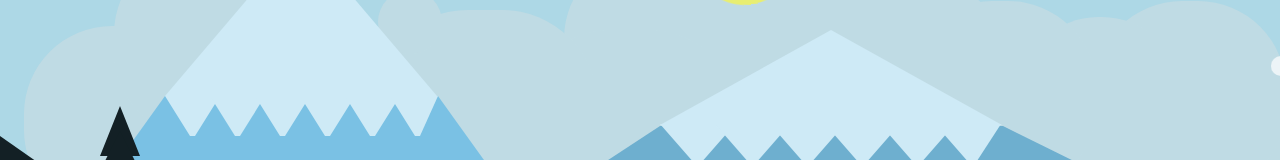
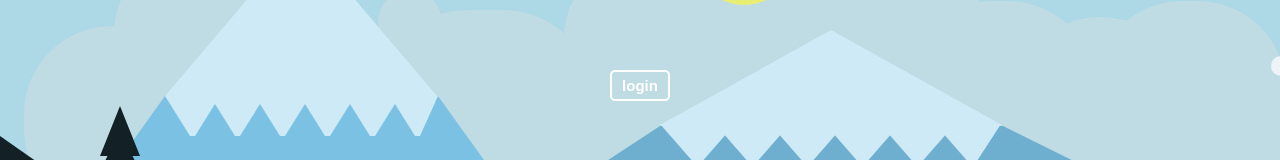
Before and after one commit to mmarsden89/mountain-view, a React (Create React App) app: page / in a window 1280 px wide. Shown: the part 314-474 px from the top of the page. Built offline with nearby package versions, Linux system fonts and the light colour scheme.

Commit message:
set up login button functionality and cary over component to heirarchy

```diff
--- a/src/App.js
+++ b/src/App.js
@@ -1,11 +1,16 @@
 import "./App.css";
-import { Mountains, CelestialContainer } from "./Components/index";
+import {
+  Mountains,
+  CelestialContainer,
+  LoginContainer,
+} from "./Components/index";
 
 function App() {
   return (
     <div className="App">
       <CelestialContainer />
       <Mountains />
+      <LoginContainer />
     </div>
   );
 }
--- a/src/Components/CelestialContainer/CelestialContainer.scss
+++ b/src/Components/CelestialContainer/CelestialContainer.scss
@@ -118,7 +118,6 @@
 }
 
 .sun {
-  // z-index: 10;
   position: absolute;
   height: 100px;
   width: 100px;
--- a/src/Components/Login/LoginButton.js
+++ b/src/Components/Login/LoginButton.js
@@ -1,5 +1,12 @@
-const LoginButton = () => {
-  return <div className="login-button-container"></div>;
+const LoginButton = (props) => {
+  const { handleLogin } = props;
+  return (
+    <div className="login-button-container">
+      <button className="login-button" onClick={handleLogin}>
+        login
+      </button>
+    </div>
+  );
 };
 
 export default LoginButton;
--- a/src/Components/Login/LoginContainer.js
+++ b/src/Components/Login/LoginContainer.js
@@ -1,7 +1,19 @@
+import React, { useState } from "react";
 import "./loginContainer.scss";
+import LoginButton from "./LoginButton";
 
 const LoginContainer = () => {
-  return <div className="login-container"></div>;
+  const [login, setLogin] = useState(false);
+
+  const handleLogin = () => {
+    setLogin(!login);
+  };
+
+  return (
+    <div className="login-container">
+      {!login && <LoginButton handleLogin={handleLogin} />}
+    </div>
+  );
 };
 
 export default LoginContainer;
--- a/src/Components/Login/loginContainer.scss
+++ b/src/Components/Login/loginContainer.scss
@@ -1,5 +1,33 @@
 .login-container {
+  z-index: 10;
   width: 100vw;
-  height: 100vw;
+  height: 100vh;
   position: absolute;
+  top: 0;
 }
+
+.login-button-container {
+  margin: auto 0;
+  width: 100%;
+  height: 100%;
+  text-align: center;
+}
+
+.login-button {
+  margin: auto 0;
+  margin-top: 30%;
+  padding: 5px 10px;
+  font-size: 15px;
+  background-color: transparent;
+  color: white;
+  font-weight: 700;
+  border: 2px solid white;
+  border-radius: 5px;
+  transition: 0.5s;
+  cursor: pointer;
+}
+
+.login-button:hover {
+  background-color: white;
+  color: #6eafcf;
+}
--- a/src/Components/Mountains/mountains.scss
+++ b/src/Components/Mountains/mountains.scss
@@ -119,7 +119,7 @@ $cloud-color: rgb(210, 222, 226);
 .wide-cap-5,
 .wide-cap-6 {
   width: 5px;
-  z-index: 10;
+  z-index: 9;
   position: absolute;
   top: 133px;
   border-left: 35px solid transparent;
--- a/src/Components/index.js
+++ b/src/Components/index.js
@@ -1,4 +1,5 @@
 import Mountains from "./Mountains/Mountains";
 import CelestialContainer from "./CelestialContainer/CelestialContainer";
+import LoginContainer from "./Login/LoginContainer";
 
-export { Mountains, CelestialContainer };
+export { Mountains, CelestialContainer, LoginContainer };
```
